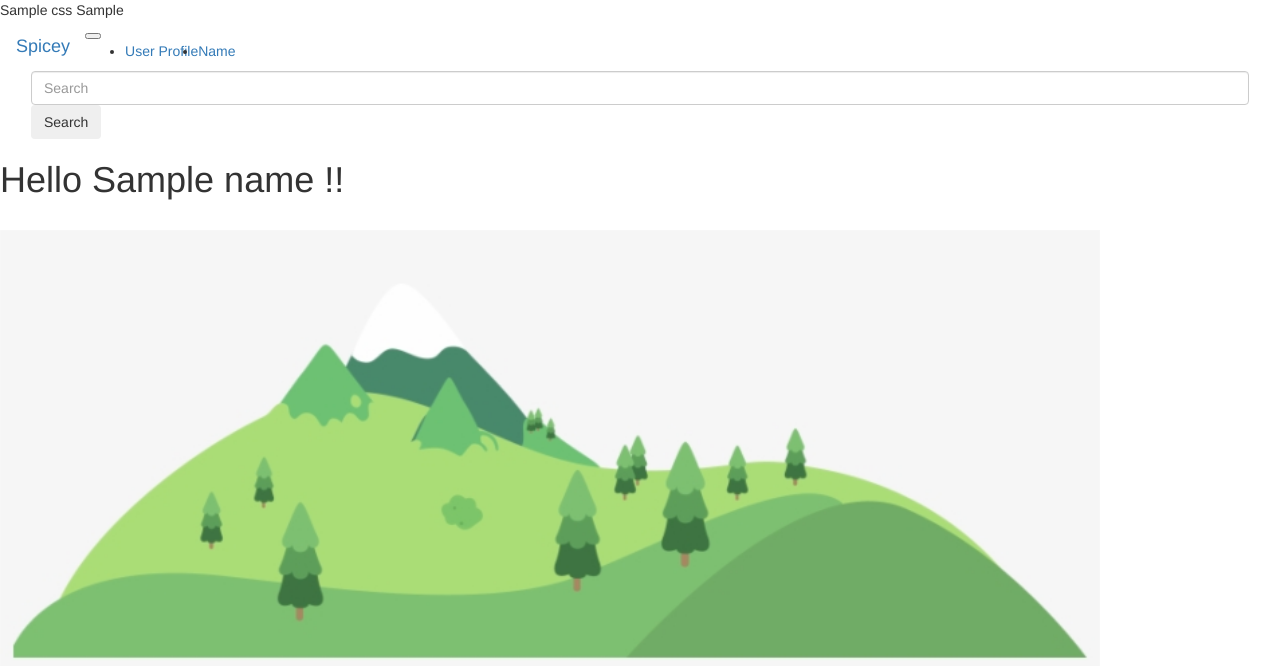
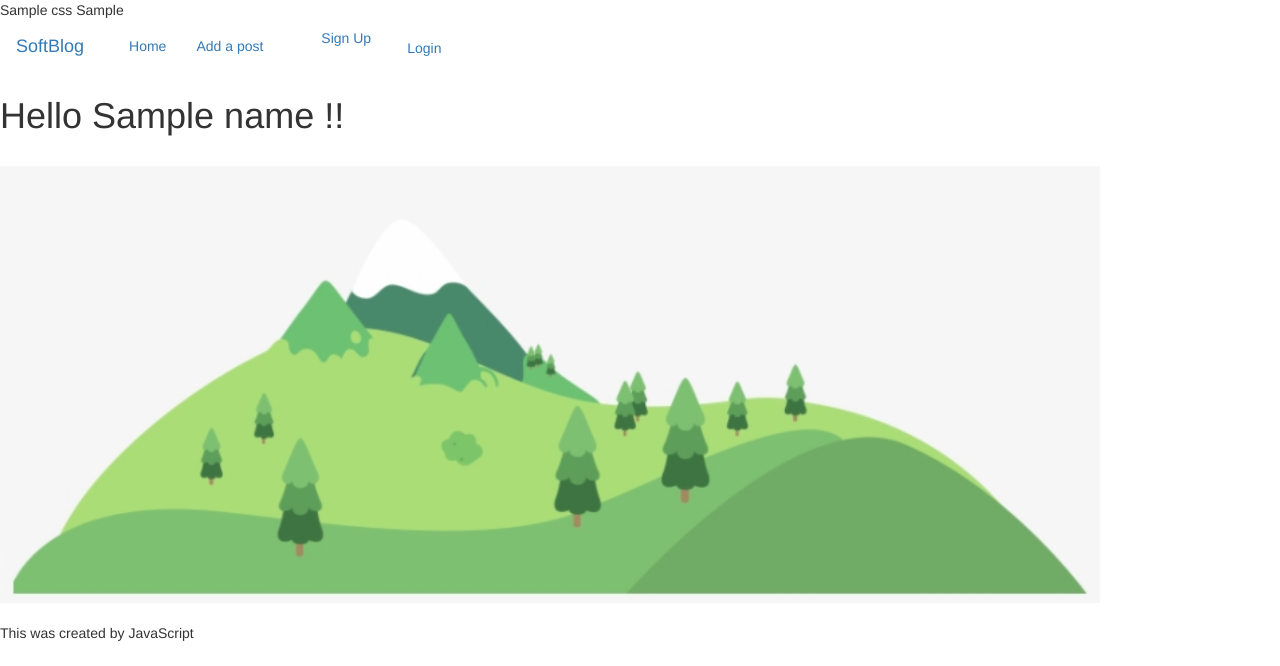
Before and after one commit to anneyk/blog-site, a Python web app: template app/templates/name.html in a window 1280 px wide. Shown: the top 666 px of the page. Run offline with Jinja, Linux system fonts and the light colour scheme; the template is opened without the code that fills it: most values are stand-ins (such as "Sample title", 1, 10 or a date in 2020); some libraries are stand-ins or nearby versions.

Commit message:
update the navbar

```diff
--- a/app/templates/navbar.html
+++ b/app/templates/navbar.html
@@ -1,27 +1,31 @@
-<nav class="navbar navbar-expand-lg navbar-dark  bg-dark">
+<div class="navbar" role="navigation">
   <div class="container-fluid">
-    <a class="navbar-brand" href="{{ url_for('index') }}">Spicey</a>
-    <button class="navbar-toggler" type="button" data-bs-toggle="collapse" data-bs-target="#navbarSupportedContent" aria-controls="navbarSupportedContent" aria-expanded="false" aria-label="Toggle navigation">
-      <span class="navbar-toggler-icon"></span>
-    </button>
-    <div class="collapse navbar-collapse" id="navbarSupportedContent">
-      <ul class="navbar-nav me-auto mb-2 mb-lg-0">
-
-        <li class="nav-item">
-          <a class="nav-link" href="{{ url_for('user', name='John') }}">User Profile</a>
-        </li>
-
-        <li class="nav-item">
-          <a class="nav-link" href="{{ url_for('name') }}">Name</a>
-        </li>
-
-          </ul>
-        </li>
-      </ul>
-      <form class="d-flex" role="search">
-        <input class="form-control me-2" type="search" placeholder="Search" aria-label="Search">
-        <button class="btn btn-outline-secondary" type="submit">Search</button>
-      </form>
-    </div>
+      <div class="navbar-header">
+          <div class="navbar-toggle" data-toggle="collapse" data-target=".navbar-collapse"
+              style="border-color: transparent;">
+              <span class="sr-only">Toggle navigation</span>
+              <span class="icon-bar"></span>
+              <span class="icon-bar"></span>
+              <span class="icon-bar"></span>
+          </div>
+          <a class="navbar-brand" id="brand" href="/">SoftBlog</a>
+          <div class="navbar-right">
+              {% if current_user.is_authenticated %}
+              <a class="navbar-brand" style="font-size: 14px; float: right !important;" href="{{url_for('main.profile',username=current_user.username)}}">Profile</a>
+              <a class=" btn my-2 mr-2 my-sm-0" href="{{url_for('auth.logout')}}" style="margin: 10px;">Logout</a>
+              {% else %}
+              <a class="navbar-brand"></a>
+              <a class="btn my-2 my-sm-0" style="font-size: 14px; margin: 10px; float: right !important;"
+                  href="{{url_for('auth.login')}}">Login</a>
+              <a class=" btn my-2 my-sm-0" href="{{url_for('auth.signup')}}">Sign Up</a>
+              {% endif %}
+          </div>
+          <div class="navbar-collapse collapse" style="float: left;">
+              <ul class="nav navbar-nav">
+                  <li><a href="/">Home</a></li>
+                  <li><a href="{{url_for('main.new_post')}}"> Add a post</a></li>
+              </ul>
+          </div>
+      </div>
   </div>
-</nav>
+</div>
```
